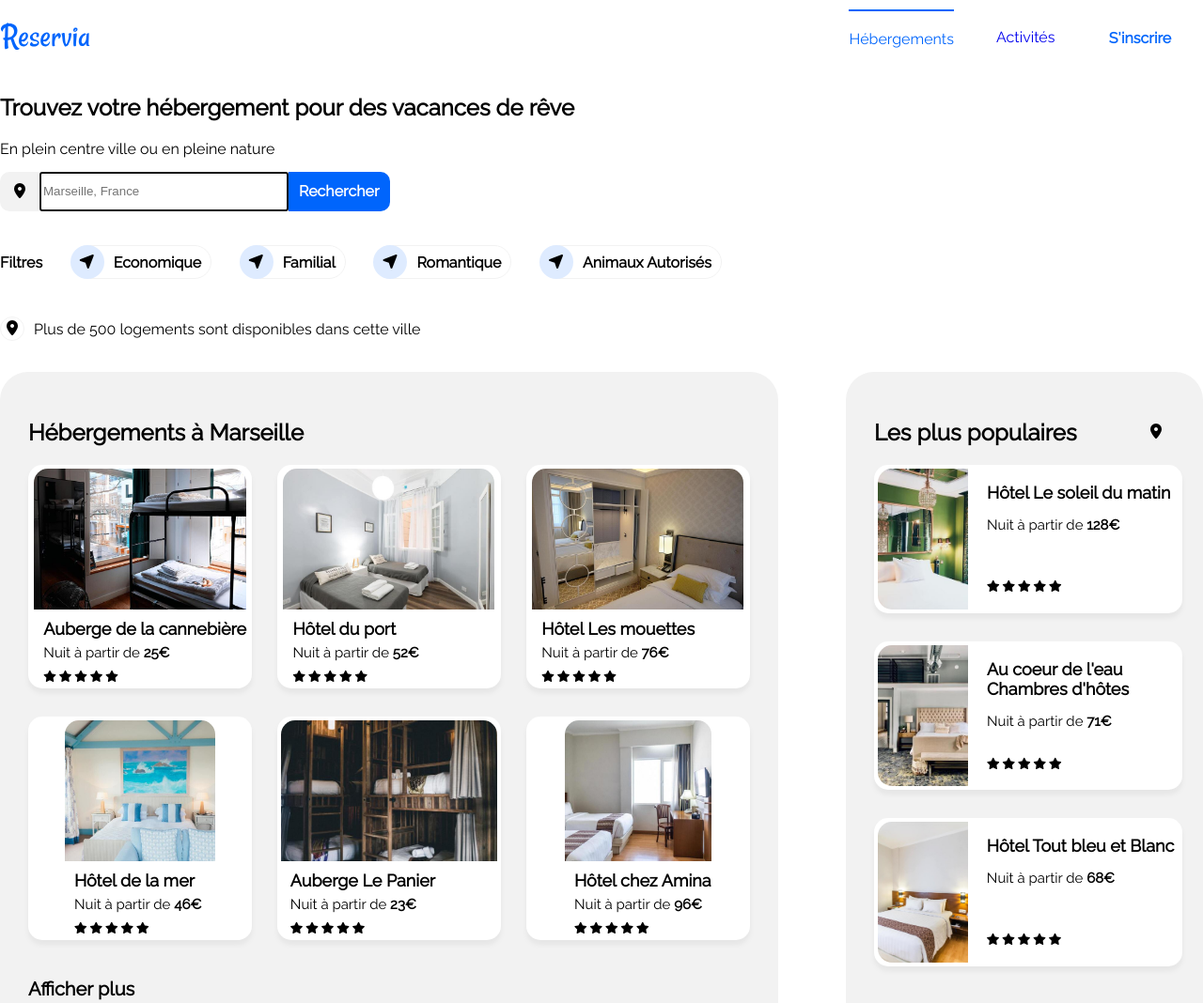
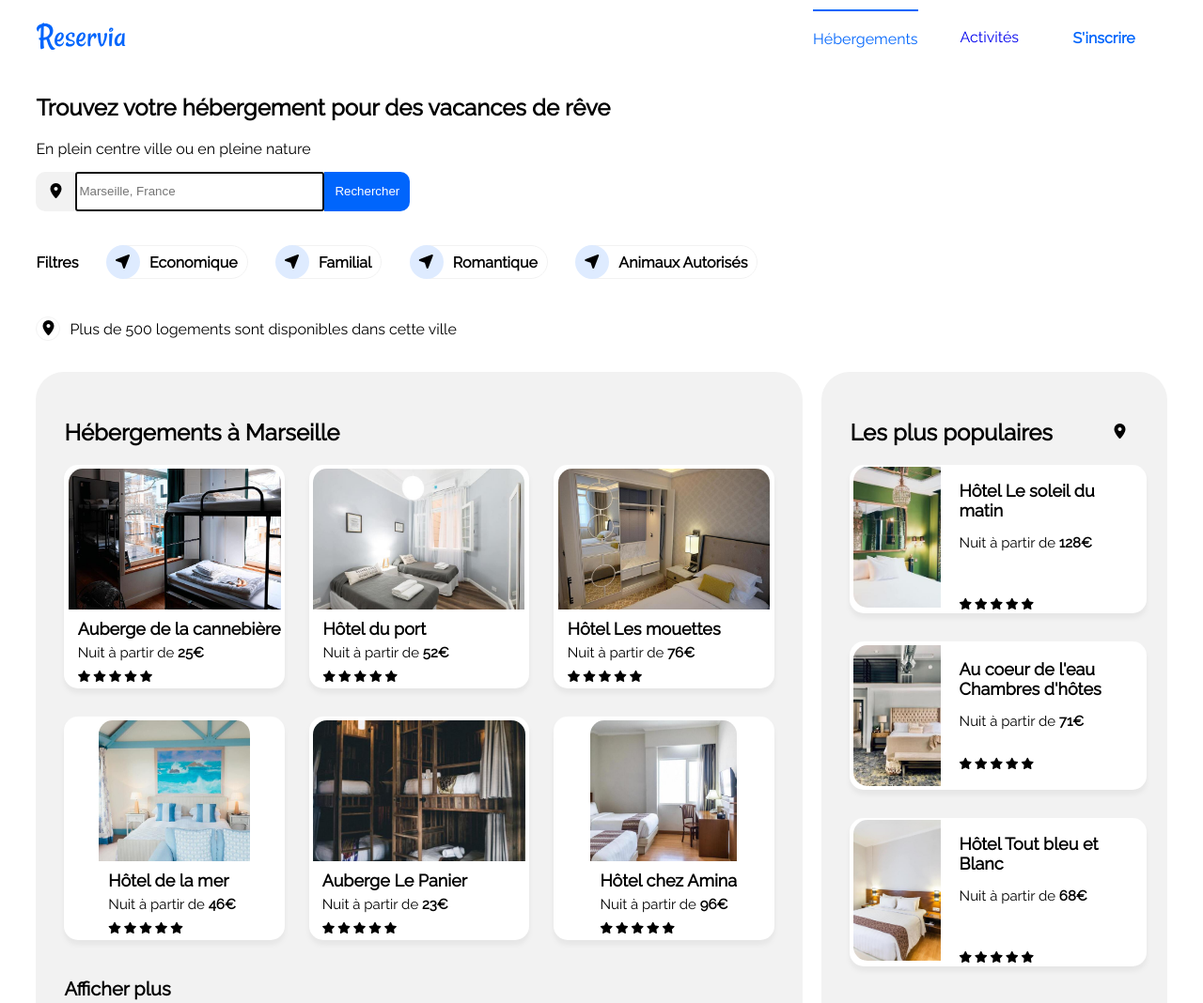
Before and after one commit to Celian-N/CelianNiclot_2_20112020, a website: page src/HTML/main.html in a window 1280 px wide. Shown: the top 1068 px of the page at 94% size. Drawn offline with Linux system fonts and the light colour scheme.

Commit message:
:sparkles: better layout size and hover effect

```diff
--- a/src/HTML/main.html
+++ b/src/HTML/main.html
@@ -35,7 +35,7 @@
           autofocus
           class="search-form__input"
         />
-        <div class="search-form__button">Rechercher</div>
+        <button class="search-form__button">Rechercher</button>
       </form>
 
       <div class="filter-group">
@@ -162,7 +162,7 @@
           </a>
         </div>
       </div>
-      <div class="see-more">Afficher plus</div>
+      <a href="" class="see-more">Afficher plus</a>
     </div>
     </section>
 
@@ -269,6 +269,7 @@
     </section>
 
     <footer id="footer">
+      <div class="footer-links">
       <div class="footer-list">
         <p>A propos</p>
         <ul>
@@ -291,6 +292,7 @@
           <li><a href="">Nous contacter</a></li>
         </ul>
       </div>
+      </div>
     </footer>
   </body>
 </html>
--- a/src/SCSS/component.scss
+++ b/src/SCSS/component.scss
@@ -10,6 +10,7 @@
   position: fixed;
   width: 100%;
   background-color: white;
+  z-index: 10;
 }
 #navbar {
   display: flex;
@@ -72,13 +73,18 @@
     height: 36px;
   }
   &__button {
-    height: 40px;
+    height: 42px;
     line-height: 40px;
     padding: 0 10px;
     color: white;
     background-color: $color-primary;
     border: 1px solid transparent;
     border-radius: 0 10px 10px 0;
+    transition: background-color 300ms;
+    &:hover {
+      background-color: rgba($color-primary, $alpha: 0.8);
+      cursor: pointer;
+    }
   }
 }
 
@@ -98,6 +104,12 @@
     border-radius: 50px;
     padding: 0 10px;
     height: 34px;
+    transition: background-color 300ms;
+    &:hover {
+      background-color: $color-primary;
+      color: white;
+      cursor: pointer;
+    }
     &--icon {
       align-items: center;
       width: 20px;
@@ -132,7 +144,7 @@
 .lodgings-marseille {
   background-color: $color-tertiary;
   padding: 30px 30px;
-  width: 60vw;
+  width: 59vw;
   border-radius: 30px;
   height: 650px;
 }
@@ -188,7 +200,7 @@
 .more-famous {
   background-color: $color-tertiary;
   padding: 30px 30px;
-  width: 25vw;
+  width: 24vw;
   border-radius: 30px;
   height: 650px;
   &__title {
@@ -270,7 +282,7 @@
   display: flex;
   flex-direction: row;
   justify-content: space-between;
-  width: 100vw;
+  width: 94vw;
   margin-top: 30px;
   font-size: map-get($font-size, text-activities);
 
@@ -333,14 +345,18 @@
 
 /*----FOOTER----*/
 #footer {
-  display: flex;
-  flex-direction: row;
   height: 180px;
   width: 100vw;
   margin-top: 130px;
   background-color: $color-tertiary;
+
+  .footer-links {
+    height: 180px;
+    display: flex;
+    flex-direction: row;
     justify-content: space-between;
     align-items: center;
+    padding: 0 3vw;
     & .footer-list {
       width: 30vw;
       & ul {
@@ -354,3 +370,15 @@
       }
     }
   }
+}
+
+/*-----EFFECT HOVER----*/
+
+.lodging-card a,
+.famous-card a,
+.activities-cards a {
+  transition: opacity 300ms;
+  &:hover {
+    opacity: 0.7;
+  }
+}
--- a/src/SCSS/layout.scss
+++ b/src/SCSS/layout.scss
@@ -10,11 +10,12 @@ html {
 
 body {
   font-family: "Raleway", sans-serif;
-  width: 100%;
+  width: 100vw;
   height: 100%;
+  overflow-x: hidden;
 
-  margin: 0px;
-  padding: 0px;
+  margin: 0;
+  padding: 0;
   color: black;
   a {
     text-decoration: none;
@@ -23,3 +24,10 @@ body {
     }
   }
 }
+#header,
+#search,
+.lodgings-famous-line,
+#activities {
+  width: 94vw;
+  margin-left: 3vw;
+}
```
Also changed, not shown: src/CSS/main.css, 1 other file. Lines whose indentation alone changed are shown as unchanged.
